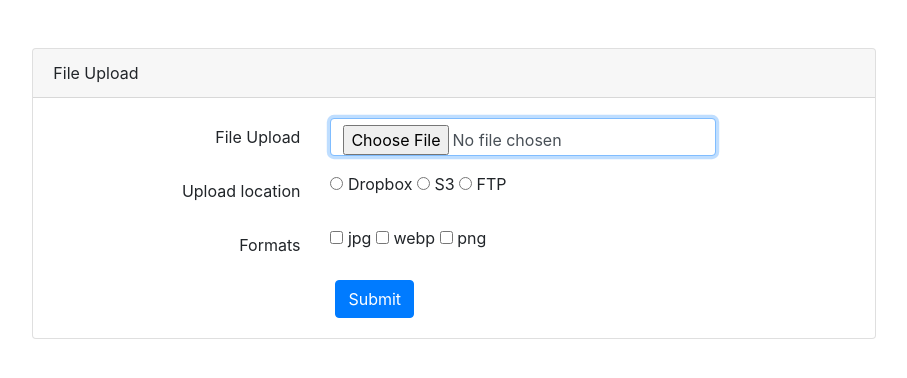
After one commit to matiur-rm/backend-test, a Symfony app: template templates/file_upload/add.html.twig in a window 1280 px wide. The commit adds this page. Shown: the top 378 px of the page, without its empty margins (186-1093 px from the left). Run offline with Twig, Linux system fonts and the light colour scheme; the template is opened without the code that fills it, so the values that code supplies are empty; some libraries are stand-ins or nearby versions.

Commit message:
form design

```diff
--- a/index.php
+++ b/index.php
@@ -31,7 +31,7 @@ class Kernel extends BaseKernel
     protected function configureRoutes(RoutingConfigurator $routes): void
     {
         $routes->add('random_number', '/random/{limit}')->controller([$this, 'randomNumber']);
-        $routes->add('random_text', '/random_text')->controller([$this, 'randomText']);
+        $routes->add('file_upload', '/file_upload')->controller([$this, 'fileUpload']);
     }
 
     public function randomNumber(int $limit): JsonResponse
--- /dev/null
+++ b/templates/file_upload/add.html.twig
@@ -0,0 +1,98 @@
+<!doctype html>
+<html lang="en">
+    <head>
+
+        <!-- Required meta tags -->
+        <meta charset="utf-8">
+        <meta name="viewport" content="width=device-width, initial-scale=1, shrink-to-fit=no">
+
+        <!-- Fonts -->
+        <link rel="dns-prefetch" href="https://fonts.gstatic.com">
+        <link href="https://fonts.googleapis.com/css?family=Raleway:300,400,600" rel="stylesheet" type="text/css">
+
+
+
+        <link rel="icon" href="Favicon.png">
+
+        <!-- Bootstrap CSS -->
+        <link rel="stylesheet" href="https://stackpath.bootstrapcdn.com/bootstrap/4.1.3/css/bootstrap.min.css">
+
+        <title>Simple file upload application</title>
+    </head>
+    <body>
+
+
+
+
+        <div class="cotainer mt-5">
+            <div class="row justify-content-center">
+                <div class="col-md-8">
+                    <div class="card">
+                        <div class="card-header">File Upload</div>
+                        <div class="card-body">
+                            <form action="" method="POST">
+                                <div class="form-group row">
+                                    <label for="" class="col-md-4 col-form-label text-md-right">File Upload</label>
+                                    <div class="col-md-6">
+                                        <input type="file" id="" class="form-control" name="file_name" required autofocus>
+                                    </div>
+                                </div>
+
+                                {#<div class="form-group row">
+                                    <label for="password" class="col-md-4 col-form-label text-md-right">Password</label>
+                                    <div class="col-md-6">
+                                        <input type="password" id="password" class="form-control" name="password" required>
+                                    </div>
+                                </div>#}
+
+                                <div class="form-group row">
+                                    <label for="" class="col-md-4 col-form-label text-md-right">Upload location</label>
+                                    <div class="col-md-6">
+                                        <div class="checkbox">
+                                            <label>
+                                                <input type="radio" name="location"> Dropbox
+                                                <input type="radio" name="location"> S3
+                                                <input type="radio" name="location"> FTP
+                                            </label>
+                                        </div>
+                                    </div>
+                                </div>
+
+
+                                <div class="form-group row">
+                                    <label for="" class="col-md-4 col-form-label text-md-right">Formats</label>
+                                    <div class="col-md-6">
+                                        <div class="checkbox">
+                                            <label>
+                                                <input type="checkbox" name="location"> jpg
+                                                <input type="checkbox" name="location"> webp
+                                                <input type="checkbox" name="location"> png
+                                            </label>
+                                        </div>
+                                    </div>
+                                </div>
+
+                                <div class="col-md-6 offset-md-4">
+                                    <button type="submit" class="btn btn-primary">
+                                        Submit
+                                    </button>
+
+                                </div>
+
+                        </form>
+                    </div>
+                </div>
+            </div>
+        </div>
+
+
+
+
+
+
+
+
+
+
+    </body>
+</html>
```
Also changed, not shown: src/Controller/FileUploadController.php (added, +24 -0 lines).
